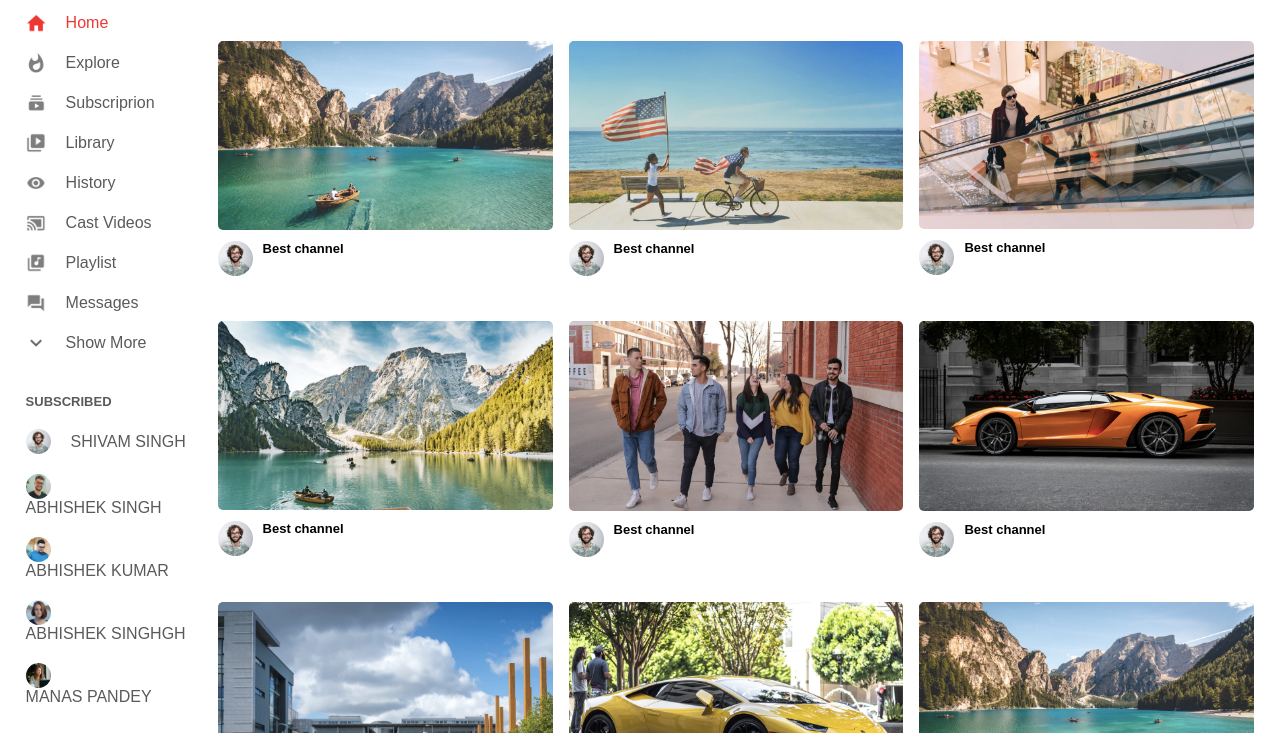
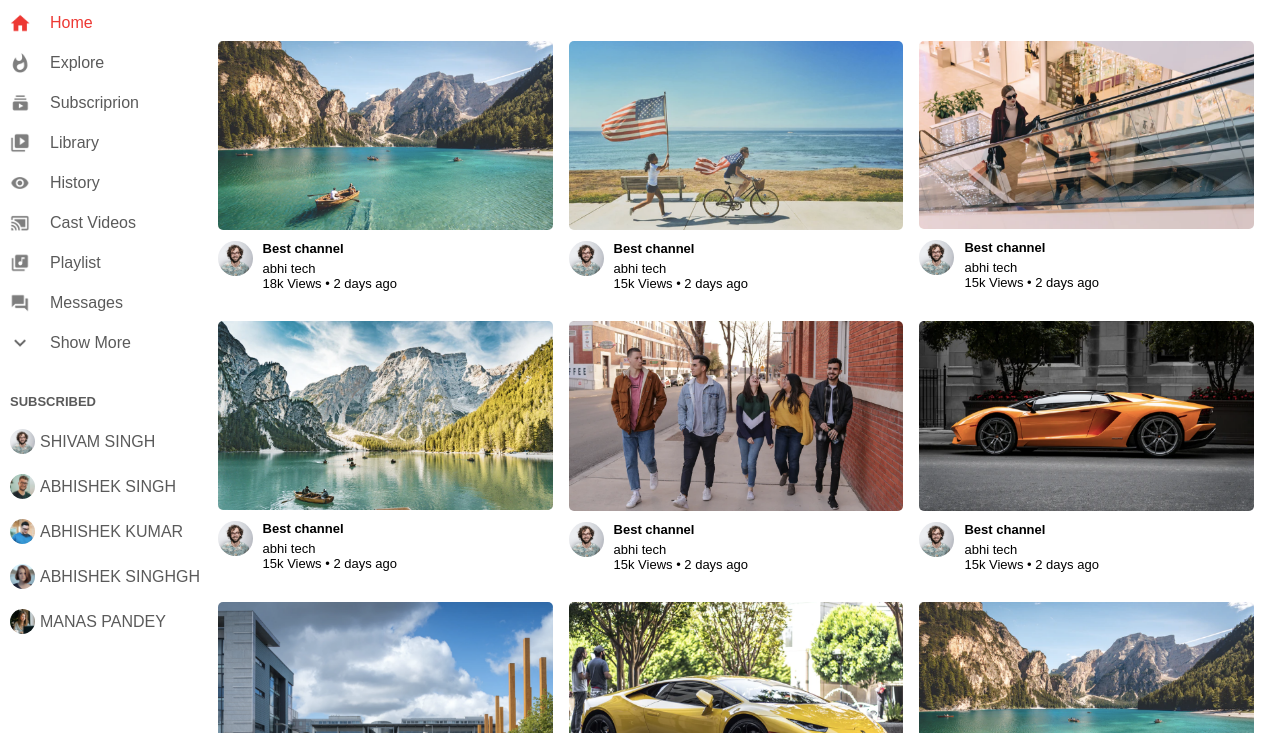
Before and after one commit to shivamsinghcse/videotube_Abhi, a plain HTML site: page index.html in a window 1280 px wide. Shown: the part 67-800 px from the top of the page. Drawn offline with Linux system fonts and the light colour scheme.

```diff
--- a/index.html
+++ b/index.html
@@ -19,7 +19,7 @@
             <img src="images/voice-search.png" alt="" class="mic-icon">
         </div>
         <div class="nav-right flex-div">
-            <button onclick="modechanger()" id="modebutton"><img src="images/lightmode.svg" alt="lightmode"></button>
+            <button onclick="modechanger()" id="modebutton"><img src="images/lightmode.svg" alt="lightmode" id="modebuttonimg"></button>
             <img src="images/upload.png" alt="">
             <img src="images/more.png" alt="">
             <img src="images/notification.png" alt="">
@@ -27,6 +27,7 @@
         </div>
     </nav>
 <!-----------sidebar------------>
+    <div class="flexContainer">
     <div class="sidebar">
         <div class="shortcut-links">
             <a href="#" class="navLeftLinks"><img src="images/home.png" alt=""><p>Home</p></a>
@@ -237,7 +238,7 @@
         </div>
 
     </div>
-
+</div>
 <script src="/script.js"></script>
 </body>
 </html>
--- a/style.css
+++ b/style.css
@@ -13,7 +13,7 @@
 }
 
 .flex-div{
-    color: white;
+    /* color: white; */
     display: flex;
     align-items: center;
 }
@@ -75,11 +75,11 @@
 
 .sidebar{
     background: ;
-    width: 15%;
+    width: 20%;
     height: 100vh;
     position: fixed;
     top: 0;
-    padding-left: 2%;
+    padding-left: 10px;
     padding-top: 80px;
 }
 .small-sidebar{
@@ -121,7 +121,7 @@
 .subscribed-list a img{
     width: 25px;
     border-radius: 50%;
-    margin-right: 20px;
+    margin-right: 5px;
 }
 
 .small-sidebar a p{
```
Also changed, not shown: script.js (+8 -7 lines).
